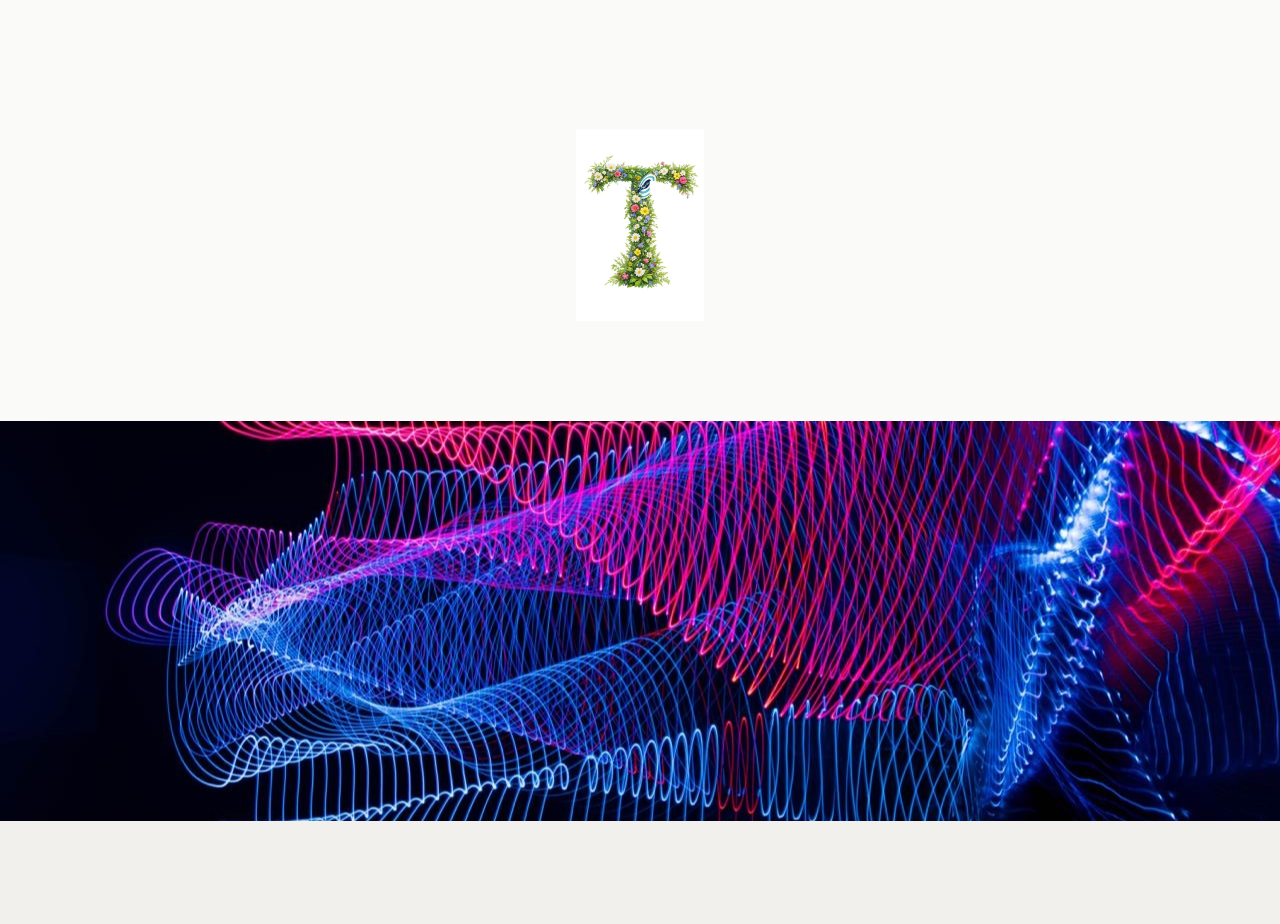
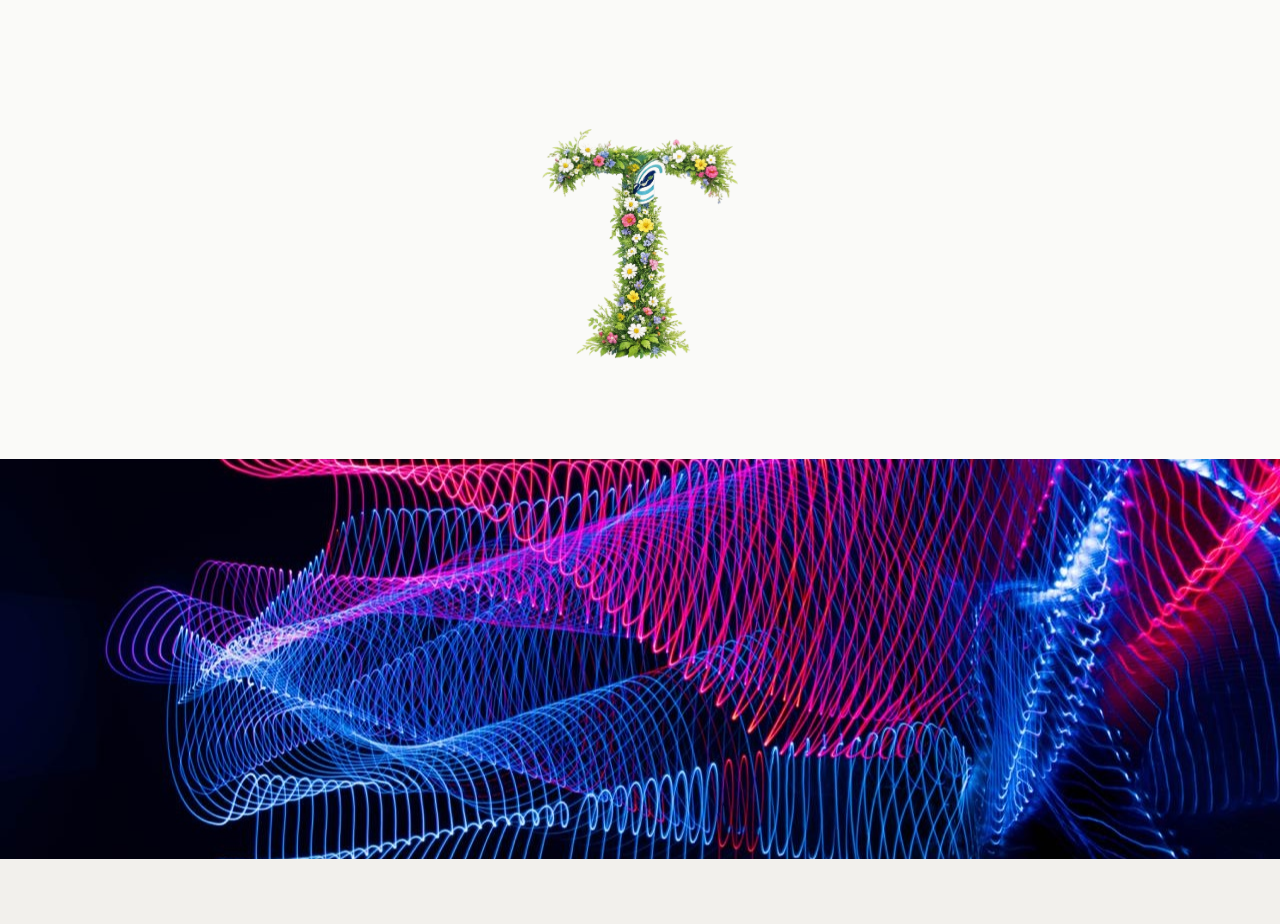
Before and after one commit to shamnashriq-ai/triballiance-website, a Next.js app: page /about/group in a window 1280 px wide. Shown: the part 880-1804 px from the top of the page. Built offline with nearby package versions, Linux system fonts and the light colour scheme.

Commit message:
Remove white bg from floral T logo and enlarge by 120%

```diff
--- a/src/app/about/group/page.tsx
+++ b/src/app/about/group/page.tsx
@@ -112,9 +112,9 @@ export default function AboutGroupPage() {
 
       {/* T Emblem — centered, 60% of section height */}
       <section className="section-padding relative" style={{ minHeight: "320px", display: "flex", justifyContent: "center", alignItems: "center" }}>
-        <div className="relative" style={{ height: "192px", aspectRatio: "853/1280" }}>
+        <div className="relative" style={{ height: "230px", aspectRatio: "910/1063" }}>
           <Image
-            src="/t-emblem-color.jpg"
+            src="/t-emblem-color.png"
             alt="Triballiance Group T Emblem"
             fill
             className="object-contain"
```
Also changed, not shown: public/t-emblem-color.jpg (deleted), public/t-emblem-color.png (added).
